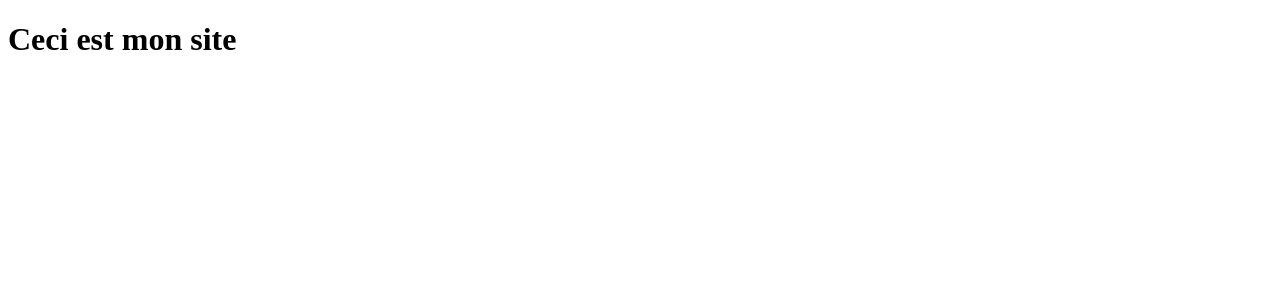
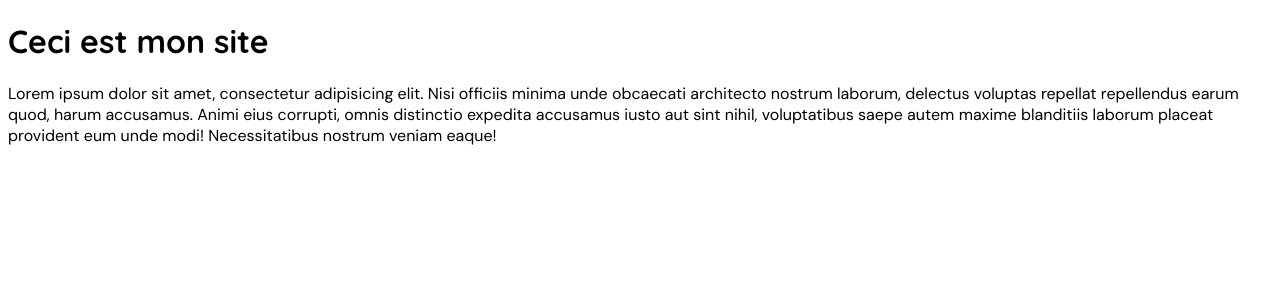
Before and after one commit to LouisRomeas/LouisRomeas.github.io, a PHP site: page / in a window 1280 px wide. Shown: the top 300 px of the page. Run offline with PHP 8.4, Linux system fonts and the light colour scheme.

Commit message:
lorem page

```diff
--- a/css/common.css
+++ b/css/common.css
@@ -7,3 +7,7 @@ html {
 h1, h2, h3 {
     font-family: 'Quicksand', sans-serif;
 }
+
+main {
+
+}
--- a/index.html
+++ b/index.html
@@ -4,11 +4,15 @@
     <meta charset="UTF-8">
     <meta http-equiv="X-UA-Compatible" content="IE=edge">
     <meta name="viewport" content="width=device-width, initial-scale=1.0">
+    <link rel="stylesheet" href="css/common.css">
     <title>Document</title>
 </head>
 <body>
     <main>
         <h1>Ceci est mon site</h1>
+        <p>
+            Lorem ipsum dolor sit amet, consectetur adipisicing elit. Nisi officiis minima unde obcaecati architecto nostrum laborum, delectus voluptas repellat repellendus earum quod, harum accusamus. Animi eius corrupti, omnis distinctio expedita accusamus iusto aut sint nihil, voluptatibus saepe autem maxime blanditiis laborum placeat provident eum unde modi! Necessitatibus nostrum veniam eaque!
+        </p>
     </main>
 </body>
 </html>
```
